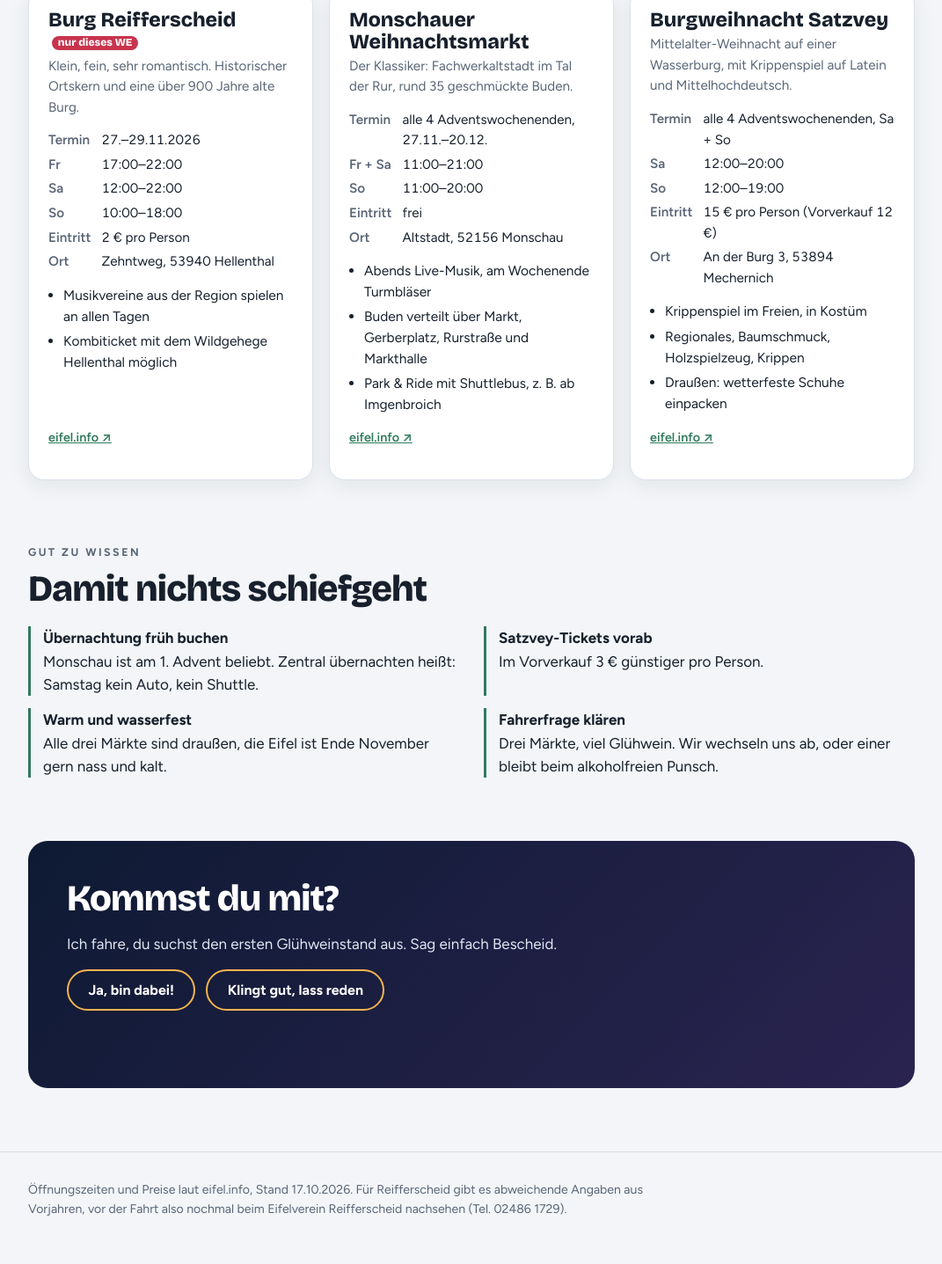
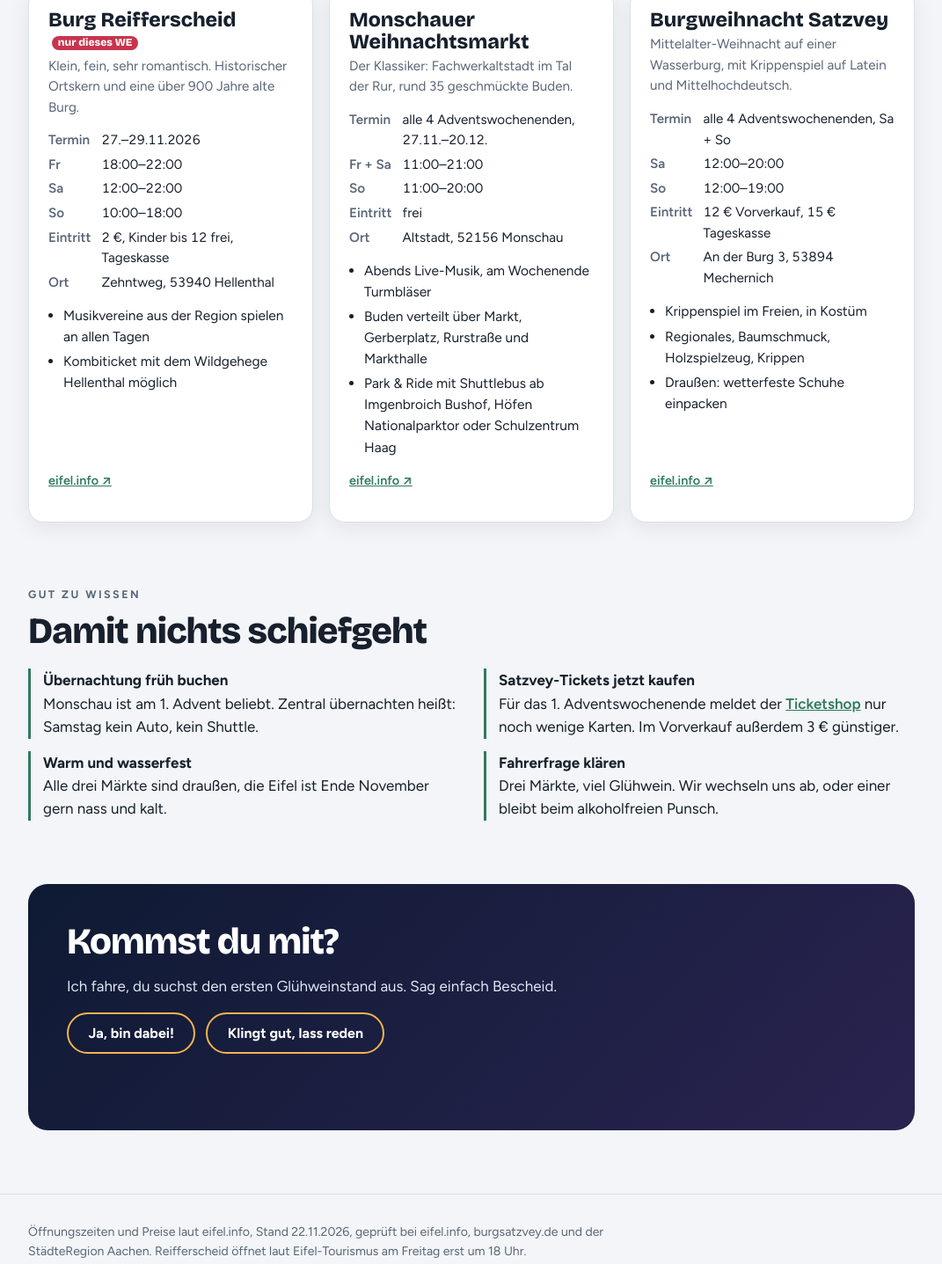
Before and after one commit to dbraun1991/ChristmasMarket, a plain HTML site: page index.html in a window 1280 px wide. Shown: the part 2738-4175 px from the top of the page at 88% size, without its empty margins (104-1175 px from the left). Drawn offline with nearby package versions, Linux system fonts and the light colour scheme.

Commit message:
Update market info for 1st Advent weekend (as of 22.11.2026)
Reifferscheid opens Friday at 18:00, Satzvey presale nearly sold out,
Monschau shuttle stops listed.

Co-Authored-By: Claude Opus 5.5 <noreply@anthropic.com>

```diff
--- a/index.html
+++ b/index.html
@@ -296,10 +296,10 @@ footer p { margin: .3em 0; max-width: 80ch; }
           </div>
           <dl class="facts">
             <dt>Termin</dt><dd>27.–29.11.2026</dd>
-            <dt>Fr</dt><dd>17:00–22:00</dd>
+            <dt>Fr</dt><dd>18:00–22:00</dd>
             <dt>Sa</dt><dd>12:00–22:00</dd>
             <dt>So</dt><dd>10:00–18:00</dd>
-            <dt>Eintritt</dt><dd>2 € pro Person</dd>
+            <dt>Eintritt</dt><dd>2 €, Kinder bis 12 frei, Tageskasse</dd>
             <dt>Ort</dt><dd>Zehntweg, 53940 Hellenthal</dd>
           </dl>
           <ul>
@@ -323,7 +323,7 @@ footer p { margin: .3em 0; max-width: 80ch; }
           <ul>
             <li>Abends Live-Musik, am Wochenende Turmbläser</li>
             <li>Buden verteilt über Markt, Gerberplatz, Rurstraße und Markthalle</li>
-            <li>Park &amp; Ride mit Shuttlebus, z. B. ab Imgenbroich</li>
+            <li>Park &amp; Ride mit Shuttlebus ab Imgenbroich Bushof, Höfen Nationalparktor oder Schulzentrum Haag</li>
           </ul>
           <p class="src"><a href="https://www.eifel.info/events/monschauer-weihnachtsmarkt-3#calendar" target="_blank" rel="noopener">eifel.info ↗</a></p>
         </article>
@@ -336,7 +336,7 @@ footer p { margin: .3em 0; max-width: 80ch; }
             <dt>Termin</dt><dd>alle 4 Adventswochenenden, Sa + So</dd>
             <dt>Sa</dt><dd>12:00–20:00</dd>
             <dt>So</dt><dd>12:00–19:00</dd>
-            <dt>Eintritt</dt><dd>15 € pro Person (Vorverkauf 12 €)</dd>
+            <dt>Eintritt</dt><dd>12 € Vorverkauf, 15 € Tageskasse</dd>
             <dt>Ort</dt><dd>An der Burg 3, 53894 Mechernich</dd>
           </dl>
           <ul>
@@ -356,7 +356,7 @@ footer p { margin: .3em 0; max-width: 80ch; }
       <h2>Damit nichts schiefgeht</h2>
       <ul class="tips">
         <li><b>Übernachtung früh buchen</b>Monschau ist am 1. Advent beliebt. Zentral übernachten heißt: Samstag kein Auto, kein Shuttle.</li>
-        <li><b>Satzvey-Tickets vorab</b>Im Vorverkauf 3 € günstiger pro Person.</li>
+        <li><b>Satzvey-Tickets jetzt kaufen</b>Für das 1. Adventswochenende meldet der <a href="https://tickets.burgsatzvey.de/event/burgweihnacht-1-adventswochenende-c7wecj" target="_blank" rel="noopener">Ticketshop</a> nur noch wenige Karten. Im Vorverkauf außerdem 3 € günstiger.</li>
         <li><b>Warm und wasserfest</b>Alle drei Märkte sind draußen, die Eifel ist Ende November gern nass und kalt.</li>
         <li><b>Fahrerfrage klären</b>Drei Märkte, viel Glühwein. Wir wechseln uns ab, oder einer bleibt beim alkoholfreien Punsch.</li>
       </ul>
@@ -380,7 +380,7 @@ footer p { margin: .3em 0; max-width: 80ch; }
 
 <footer>
   <div class="wrap">
-    <p>Öffnungszeiten und Preise laut eifel.info, Stand 17.10.2026. Für Reifferscheid gibt es abweichende Angaben aus Vorjahren, vor der Fahrt also nochmal beim Eifelverein Reifferscheid nachsehen (Tel. 02486 1729).</p>
+    <p>Öffnungszeiten und Preise laut eifel.info, Stand 22.11.2026, geprüft bei eifel.info, burgsatzvey.de und der StädteRegion Aachen. Reifferscheid öffnet laut Eifel-Tourismus am Freitag erst um 18 Uhr.</p>
   </div>
 </footer>
 
```
Also changed, not shown: 1 other file.
